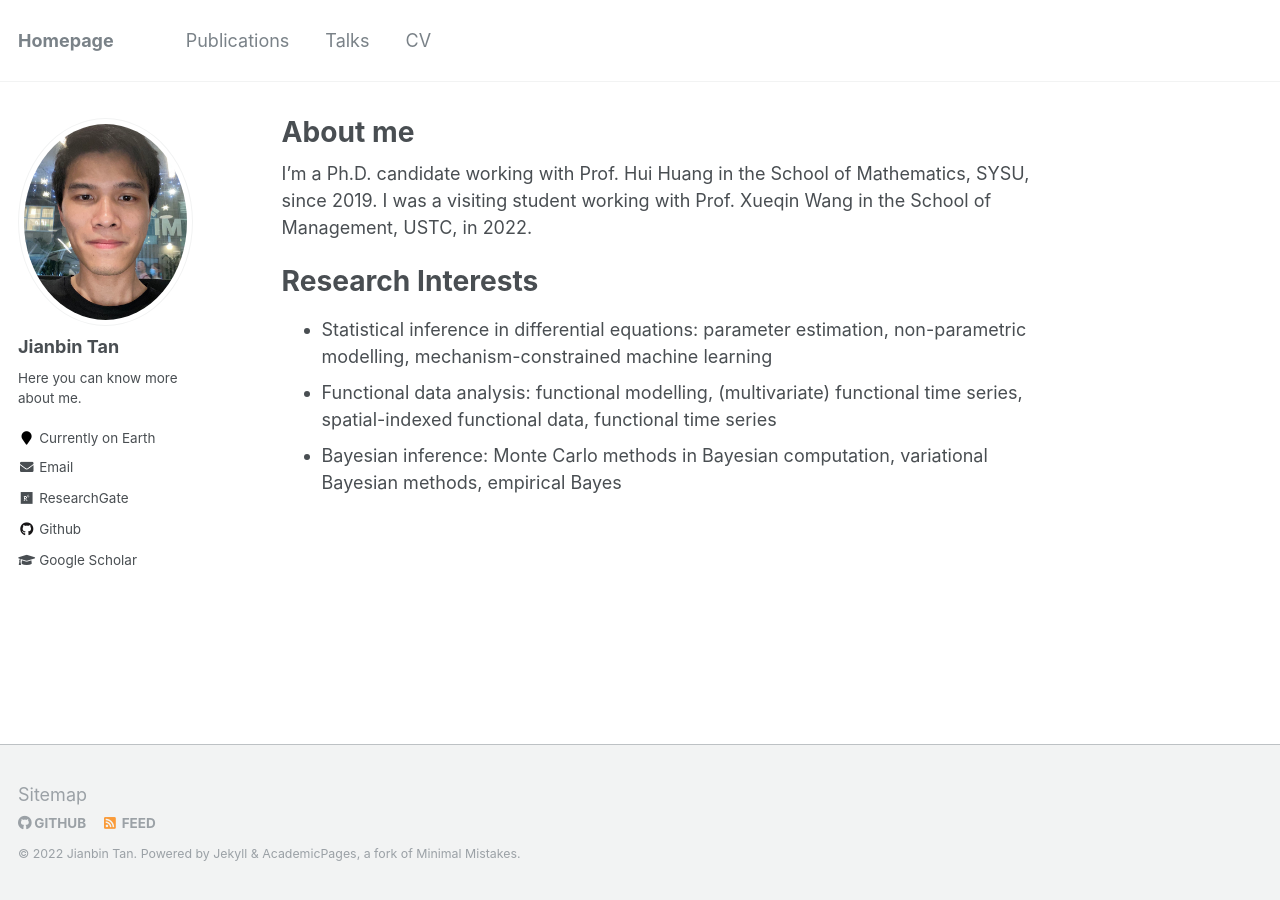
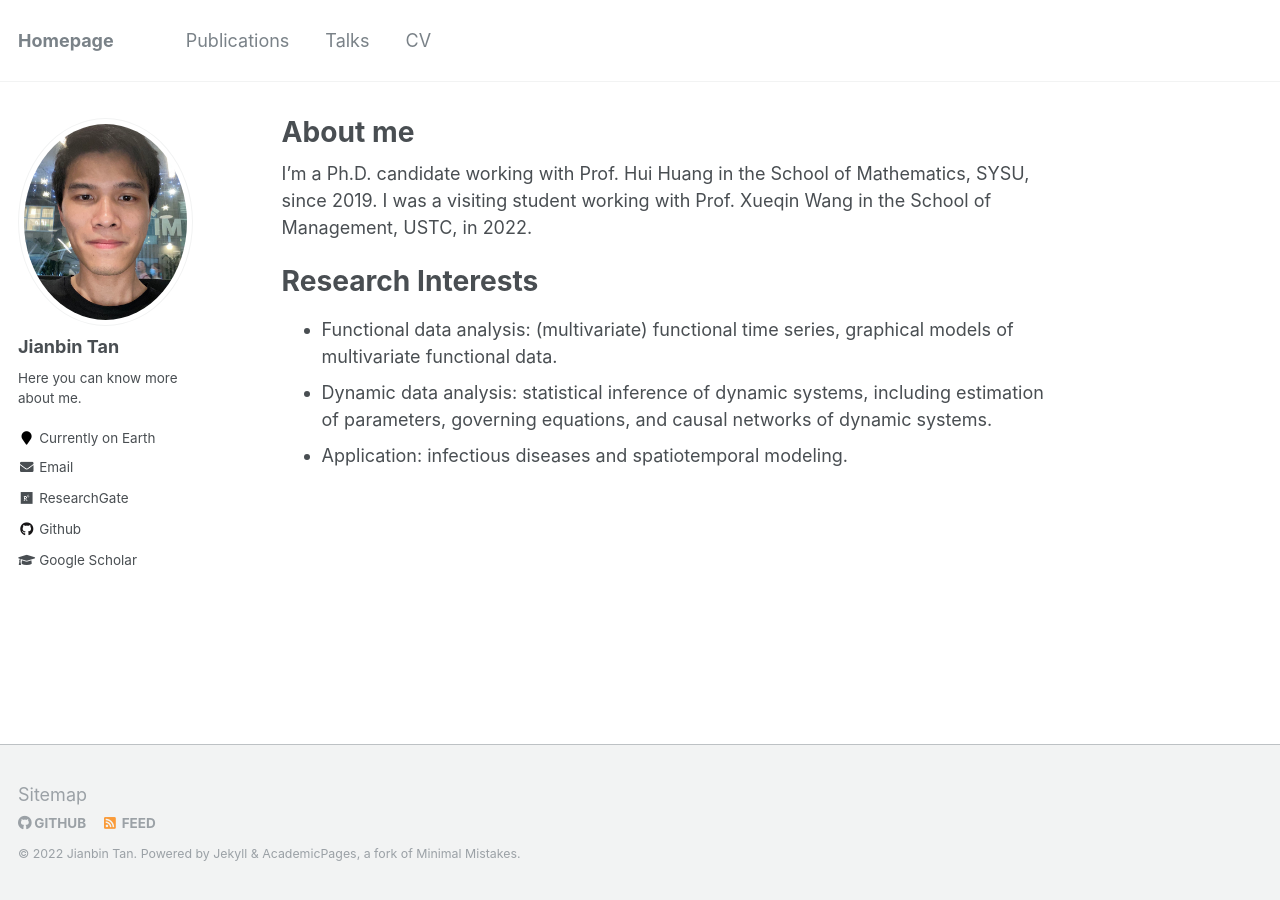
Before and after one commit to Tan-jianbin/Tan-jianbin.github.io, a Jekyll site: the page built from _pages/about.md, in a window 1280 px wide. Built offline with Jekyll 4.4.1, drawn with Linux system fonts in a browser that asks for light colours.

Commit message:
Update about.md

```diff
--- a/_pages/about.md
+++ b/_pages/about.md
@@ -12,6 +12,6 @@ I’m a Ph.D. candidate working with Prof. Hui Huang in the School of Mathematic
 
 Research Interests
 ======
-- Statistical inference in differential equations: parameter estimation, non-parametric modelling, mechanism-constrained machine learning
-- Functional data analysis: functional modelling,  (multivariate) functional time series, spatial-indexed functional data, functional time series
-- Bayesian inference: Monte Carlo methods in Bayesian computation, variational Bayesian methods, empirical Bayes
+- Functional data analysis: (multivariate) functional time series, graphical models of multivariate functional data.
+- Dynamic data analysis: statistical inference of dynamic systems, including estimation of parameters, governing equations, and causal networks of dynamic systems.
+- Application: infectious diseases and spatiotemporal modeling.
```
